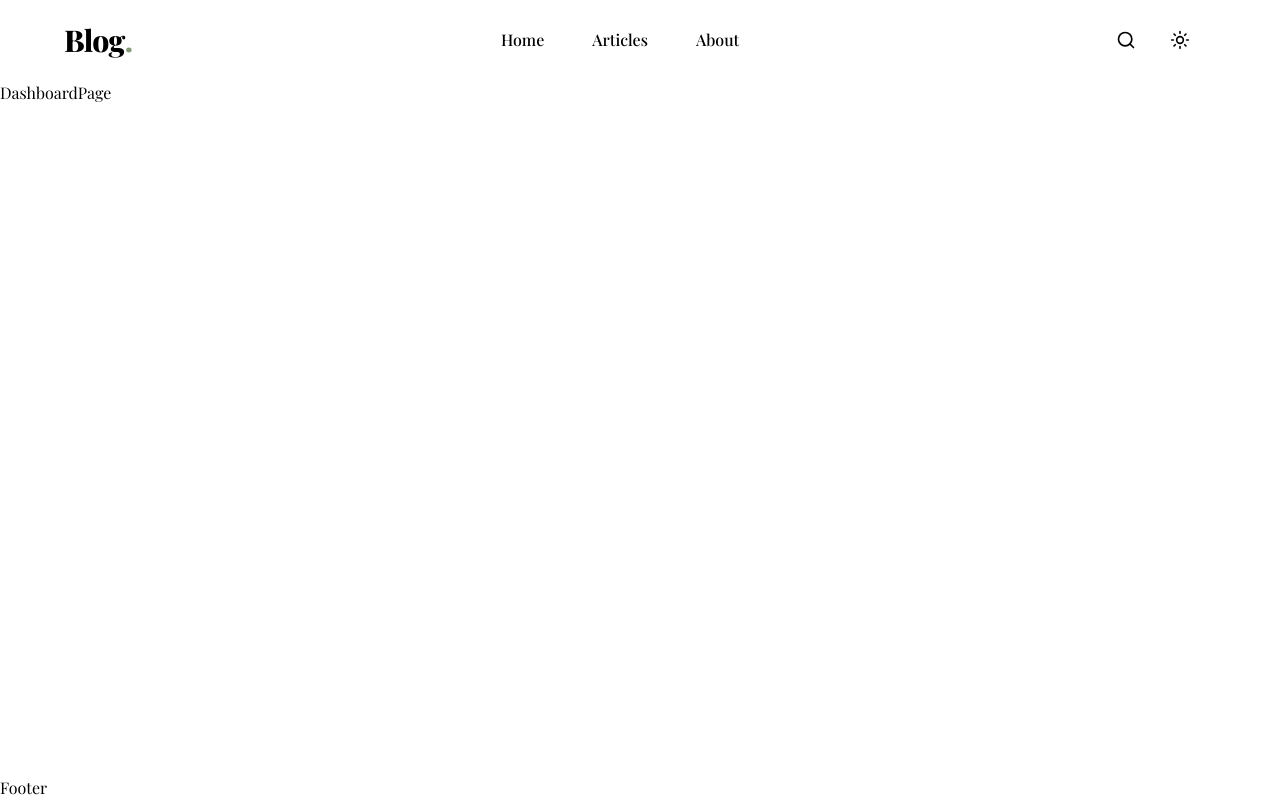
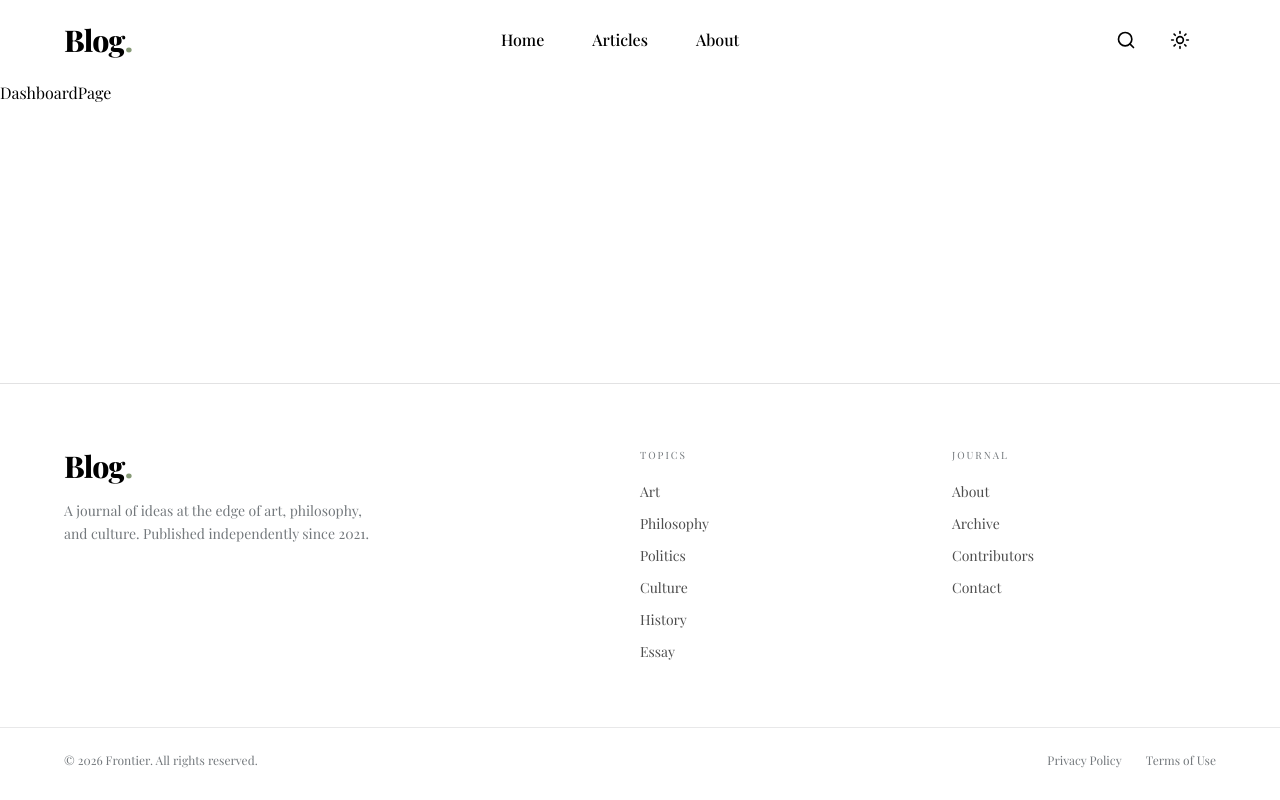
Before and after one commit to ahsanul0185/frontier-frontend, a Next.js app: page / in a window 1280 px wide. Built offline with nearby package versions, Linux system fonts and the light colour scheme; a web font is replaced by a local one.

Commit message:
added footer section

```diff
--- a/src/articles.json
+++ b/src/articles.json
@@ -58,5 +58,65 @@
     "imageAlt": "Man in uniform",
     "category": "Essay",
     "date": "2024-09-05"
+  },
+  {
+    "id": "7",
+    "title": "Oksana Zabuzhko. The Geography of Memory and the Topology of Trauma",
+    "excerpt": "Exploring how collective trauma maps itself onto physical landscapes, altering the architecture of cities and the subconscious of generations.",
+    "slug": "oksana-zabuzhko-geography-of-memory",
+    "imageUrl": "https://images.unsplash.com/photo-1477959858617-67f85cf4f1df?w=800&q=80",
+    "imageAlt": "Foggy city landscape with old architecture",
+    "category": "Culture",
+    "date": "2024-08-24"
+  },
+  {
+    "id": "8",
+    "title": "The Architecture of Silence. Monastic Spaces and Modern Noise",
+    "excerpt": "A deep dive into how intentional structural void and physical isolation serve as the ultimate resistance against the hyper-connected world.",
+    "slug": "architecture-of-silence-monastic-spaces",
+    "imageUrl": "https://images.unsplash.com/photo-1600585154340-be6161a56a0c?w=800&q=80",
+    "imageAlt": "Minimalist stone corridor with shadows",
+    "category": "Art",
+    "date": "2024-08-11"
+  },
+  {
+    "id": "9",
+    "title": "Giorgio Agamben. The Sovereign and the Threshold of Exception",
+    "excerpt": "When the suspension of law becomes the ultimate expression of the law itself: an analysis of the modern political state of emergency.",
+    "slug": "giorgio-agamben-sovereign-threshold-exception",
+    "imageUrl": "https://images.unsplash.com/photo-1507679799987-c73779587ccf?w=800&q=80",
+    "imageAlt": "Abstract silhouette behind frosted glass",
+    "category": "Philosophy",
+    "date": "2024-07-29"
+  },
+  {
+    "id": "10",
+    "title": "The Tyranny of the Screen. Transparency as a Form of Control",
+    "excerpt": "In a world demanding absolute transparency, the right to opacity becomes the final frontier for individual freedom and genuine privacy.",
+    "slug": "tyranny-of-the-screen-transparency",
+    "imageUrl": "https://images.unsplash.com/photo-1526374965328-7f61d4dc18c5?w=800&q=80",
+    "imageAlt": "Matrix of green digital code on a dark display",
+    "category": "Politics",
+    "date": "2024-07-15"
+  },
+  {
+    "id": "11",
+    "title": "In the Shadow of the Guillotine. Public Execution as Theater",
+    "excerpt": "An examination of how historical mechanisms of state violence were intentionally choreographed to transform terror into popular entertainment.",
+    "slug": "shadow-of-guillotine-public-execution",
+    "imageUrl": "https://images.unsplash.com/photo-1460881680858-30d872d5b530?w=800&q=80",
+    "imageAlt": "Dark dramatic stage lighting in an empty theater",
+    "category": "History",
+    "date": "2024-06-30"
+  },
+  {
+    "id": "12",
+    "title": "The Anatomy of Nostalgia. Why We Long for Timelines We Never Lived",
+    "excerpt": "An essay investigating the cultural phenomenon of anemoia—the acute, paradoxical yearning for a past one has never personally witnessed.",
+    "slug": "anatomy-of-nostalgia-anemoia",
+    "imageUrl": "https://images.unsplash.com/photo-1455390582262-044cdead277a?w=800&q=80",
+    "imageAlt": "Stack of old vintage books and photographs",
+    "category": "Essay",
+    "date": "2024-06-12"
   }
 ]
--- a/src/components/home/ArticleGrid.tsx
+++ b/src/components/home/ArticleGrid.tsx
@@ -1,6 +1,7 @@
 // src/components/home/ArticleGrid.tsx
 import { Article } from '@/types/article.types'
 import ArticleCard from './ArticleCard'
+import Button from '../ui/Button'
 
 export default function ArticleGrid({ articles }: { articles: Article[] }) {
   return (
@@ -10,6 +11,11 @@ export default function ArticleGrid({ articles }: { articles: Article[] }) {
           <ArticleCard key={article.id} article={article} />
         ))}
       </div>
+      <div className='flex items-center mt-12 '>
+        <Button className='mx-auto w-fit'>
+          Show More
+        </Button>
+      </div>
     </section>
   )
 }
--- a/src/components/layout/Footer.tsx
+++ b/src/components/layout/Footer.tsx
@@ -1,7 +1,93 @@
-import React from 'react'
+import Link from 'next/link'
+import Logo from '../shared/Logo'
+
+const categories = ['Art', 'Philosophy', 'Politics', 'Culture', 'History', 'Essay']
+
+const links = {
+  journal: [
+    { label: 'About', href: '/about' },
+    { label: 'Archive', href: '/archive' },
+    { label: 'Contributors', href: '/contributors' },
+    { label: 'Contact', href: '/contact' },
+  ],
+  legal: [
+    { label: 'Privacy Policy', href: '/privacy' },
+    { label: 'Terms of Use', href: '/terms' },
+  ],
+}
 
 export default function Footer() {
   return (
-    <footer>Footer</footer>
+    <footer className="border-t border-border/50 mt-24">
+      {/* Main footer grid */}
+      <div className="container py-16 grid grid-cols-1 md:grid-cols-[2fr_1fr_1fr] gap-12">
+
+        {/* Brand */}
+        <div className="flex flex-col gap-4 max-w-xs">
+          <Logo />
+          <p className="text-sm text-muted-foreground font-light leading-relaxed">
+            A journal of ideas at the edge of art, philosophy, and culture.
+            Published independently since 2021.
+          </p>
+
+        </div>
+
+        {/* Categories */}
+        <div className="flex flex-col gap-4">
+          <span className="text-[10px] uppercase tracking-[0.2em] text-muted-foreground">
+            Topics
+          </span>
+          <ul className="flex flex-col gap-2">
+            {categories.map((cat) => (
+              <li key={cat}>
+                <Link
+                  href={`/category/${cat.toLowerCase()}`}
+                  className="text-sm text-foreground/70 hover:text-foreground transition-colors duration-200 font-light"
+                >
+                  {cat}
+                </Link>
+              </li>
+            ))}
+          </ul>
+        </div>
+
+        {/* Journal links */}
+        <div className="flex flex-col gap-4">
+          <span className="text-[10px] uppercase tracking-[0.2em] text-muted-foreground">
+            Journal
+          </span>
+          <ul className="flex flex-col gap-2">
+            {links.journal.map((l) => (
+              <li key={l.href}>
+                <Link
+                  href={l.href}
+                  className="text-sm text-foreground/70 hover:text-foreground transition-colors duration-200 font-light"
+                >
+                  {l.label}
+                </Link>
+              </li>
+            ))}
+          </ul>
+        </div>
+      </div>
+
+      {/* Bottom bar */}
+      <div className="container pb-8 flex flex-col sm:flex-row items-start sm:items-center justify-between gap-3 border-t border-border/40 pt-6">
+        <p className="text-xs text-muted-foreground font-light">
+          © {new Date().getFullYear()} Frontier. All rights reserved.
+        </p>
+        <div className="flex items-center gap-6">
+          {links.legal.map((l) => (
+            <Link
+              key={l.href}
+              href={l.href}
+              className="text-xs text-muted-foreground hover:text-foreground transition-colors duration-200"
+            >
+              {l.label}
+            </Link>
+          ))}
+        </div>
+      </div>
+    </footer>
   )
 }
--- a/src/components/layout/Header.tsx
+++ b/src/components/layout/Header.tsx
@@ -6,6 +6,7 @@ import { Search, Menu, ChevronRight } from 'lucide-react';
 import ThemeToggleButton from '../shared/ThemeToggleButton';
 import SearchOverlay from '../shared/SearchOverlay';
 import { useApp } from '@/providers/AppContextProvider';
+import Logo from '../shared/Logo';
 
 export default function Header() {
   const [isScrolled, setIsScrolled] = useState(false);
@@ -23,7 +24,7 @@ export default function Header() {
     <header
   className={`sticky top-0 z-50 w-full border-b transition-[padding,background-color,box-shadow,border-color] duration-300 ease-in-out ${
     isScrolled
-      ? 'bg-background/90 backdrop-blur-md shadow-sm border-border dark:border-border/50 py-3'
+      ? 'bg-background/90 backdrop-blur-md shadow-sm border-border/50 dark:border-border/50 py-3'
       : 'bg-background border-transparent py-5'
   }`}
 >
@@ -31,11 +32,7 @@ export default function Header() {
         <div className="flex items-center justify-between">
 
           {/* Logo */}
-          <div className="flex-shrink-0 flex items-center">
-            <Link href="/" className="text-3xl font-extrabold tracking-tight text-foreground group transition-all">
-              Blog<span className="text-primary group-hover:opacity-80 transition-opacity">.</span>
-            </Link>
-          </div>
+          <Logo />
 
           {/* Desktop Navigation */}
           <nav className="hidden md:flex flex-1 justify-center space-x-12">
--- /dev/null
+++ b/src/components/shared/Logo.tsx
@@ -0,0 +1,18 @@
+import Link from "next/link";
+import React from "react";
+
+export default function Logo() {
+  return (
+    <div className="shrink-0 flex items-center">
+      <Link
+        href="/"
+        className="text-3xl font-extrabold tracking-tight text-foreground group transition-all"
+      >
+        Blog
+        <span className="text-primary group-hover:opacity-80 transition-opacity">
+          .
+        </span>
+      </Link>
+    </div>
+  );
+}
--- /dev/null
+++ b/src/components/ui/Button.tsx
@@ -0,0 +1,71 @@
+import { cn } from '@/lib/utils'
+import Link from 'next/link'
+import React from 'react'
+
+type ButtonVariant = 'primary' | 'outline' | 'ghost' | 'link'
+type ButtonSize = 'sm' | 'md' | 'lg'
+
+interface BaseProps {
+  variant?: ButtonVariant
+  size?: ButtonSize
+  className?: string
+  children: React.ReactNode
+}
+
+type ButtonAsButton = BaseProps &
+  React.ButtonHTMLAttributes<HTMLButtonElement> & { href?: undefined }
+
+type ButtonAsLink = BaseProps & { href: string; target?: string; rel?: string }
+
+type ButtonProps = ButtonAsButton | ButtonAsLink
+
+const variants: Record<ButtonVariant, string> = {
+  primary:
+    'bg-primary text-primary-foreground hover:opacity-80',
+  outline:
+    'border border-foreground text-foreground hover:bg-foreground hover:text-background',
+  ghost:
+    'text-foreground hover:bg-muted',
+  link:
+    'text-foreground underline-offset-4 hover:underline p-0',
+}
+
+const sizes: Record<ButtonSize, string> = {
+  sm: 'text-[10px] tracking-[0.2em] px-4 py-2',
+  md: 'text-xs tracking-[0.18em] px-6 py-3',
+  lg: 'text-xs tracking-[0.18em] px-8 py-4',
+}
+
+const base =
+  'inline-flex items-center justify-center uppercase font-light transition-all duration-200 cursor-pointer disabled:opacity-40 disabled:pointer-events-none select-none'
+
+export default function Button({
+  variant = 'primary',
+  size = 'md',
+  className,
+  children,
+  ...props
+}: ButtonProps) {
+  const classes = cn(
+    base,
+    variant !== 'link' && sizes[size],
+    variants[variant],
+    className
+  )
+
+  if ('href' in props && props.href !== undefined) {
+    const { href, target, rel } = props
+    return (
+      <Link href={href} target={target} rel={rel} className={classes}>
+        {children}
+      </Link>
+    )
+  }
+
+  const { ...buttonProps } = props as ButtonAsButton
+  return (
+    <button className={classes} {...buttonProps}>
+      {children}
+    </button>
+  )
+}
```
